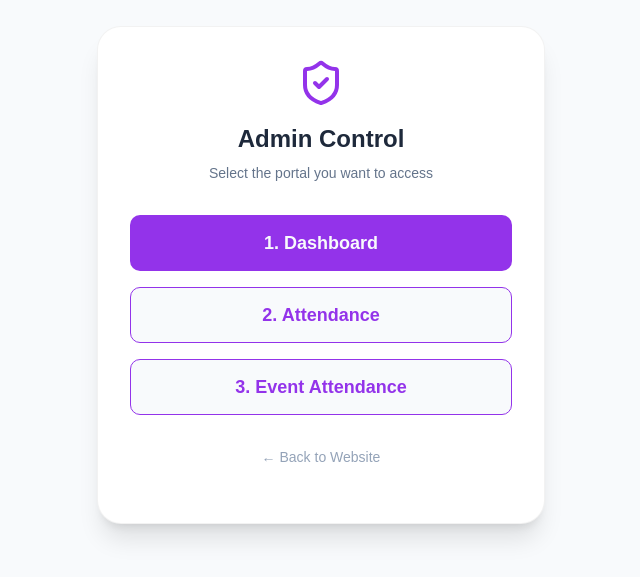
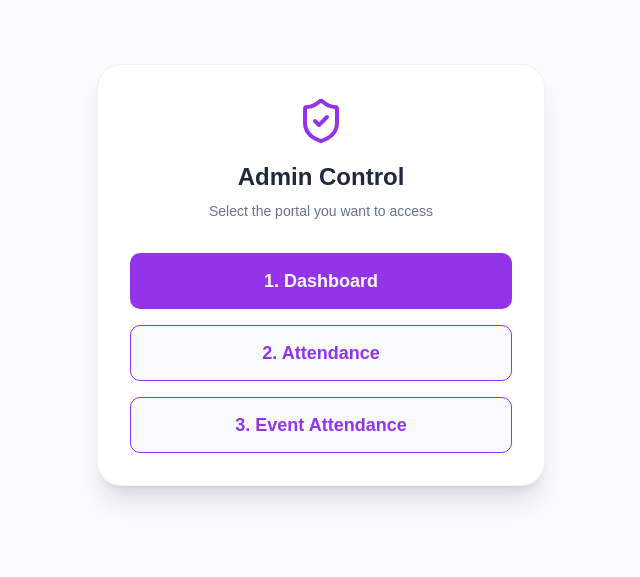
Before and after one commit to altrin2404/admin-techbeta, a React (Vite) app: page / in a window 1280 px wide. Shown: the part 125-702 px from the top of the page, without its empty margins (319-959 px from the left). Built offline with nearby package versions, Linux system fonts and the light colour scheme; no server answers.

Commit message:
UI Refinement: Removed Back to Website link from login

```diff
--- a/src/components/admin/AdminLogin.tsx
+++ b/src/components/admin/AdminLogin.tsx
@@ -114,9 +114,6 @@ const AdminLogin = ({ onLogin, isLoading }: AdminLoginProps) => {
                         )}
                     </AnimatePresence>
 
-                    <Link to="/" className="mt-8 text-sm text-slate-400 text-center block hover:text-slate-600 transition-colors">
-                        ← Back to Website
-                    </Link>
                 </div>
             </motion.div>
         </div>
```
